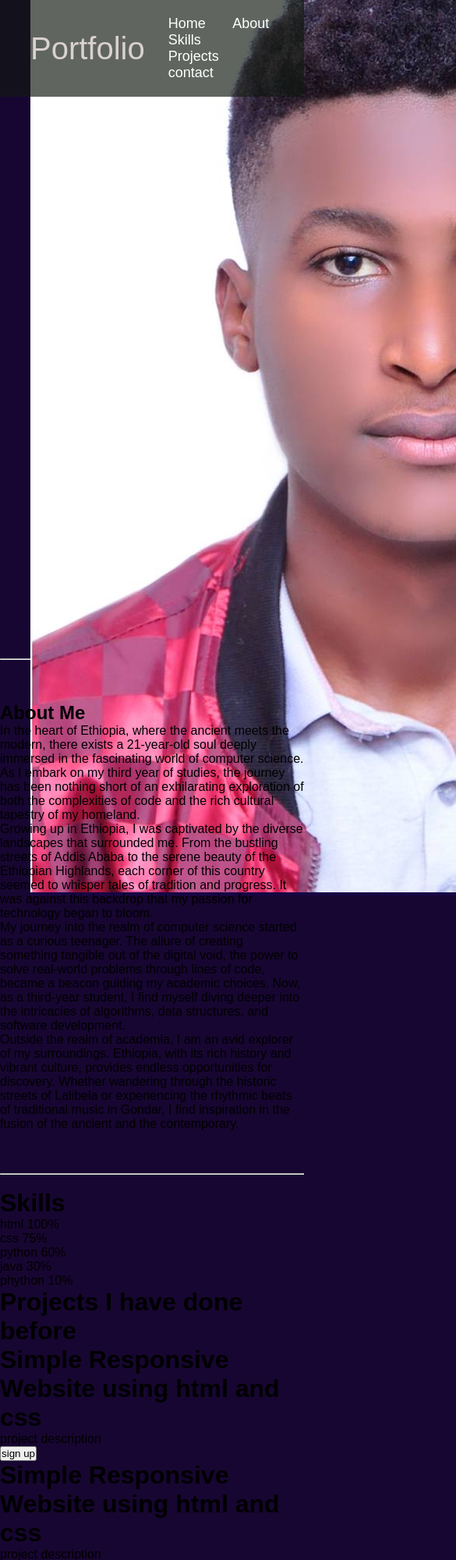
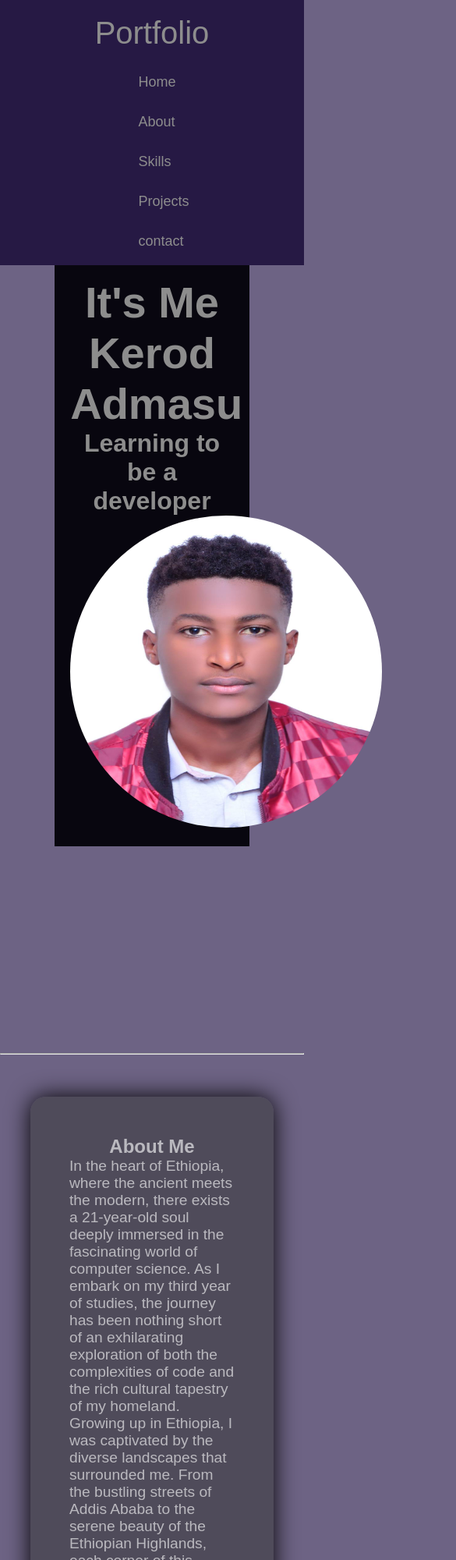
Before and after one commit to kerod-admasu/portftfolio, a plain HTML site: page index.html in a window 390 px wide. Shown: the top 2000 px of the page at 78% size, 585 px wide, since content can reach past the window. Drawn offline with Linux system fonts and the light colour scheme.

Commit message:
Update style.css

```diff
--- a/style.css
+++ b/style.css
@@ -1,11 +1,13 @@
-*{
+ *{
     margin: 0;
     padding: 0;
     box-sizing: border-box;
     font-family: 'poppins', sans-serif;
+    scroll-behavior: smooth;
 }
 body{
-    background: rgb(23, 6, 49);
+    background: rgba(19, 3, 56, 0.617);
+    scroll-behavior: smooth;
 }
 .header{
     position: fixed;
@@ -13,7 +15,7 @@ body{
     left: 0;
     width: 100%;
     padding: 20px 10%;
-    background: rgba(18, 26, 18, 0.671);
+    background: rgb(38, 25, 68);
     display: flex;
     justify-content: space-between;
     align-items: center;
@@ -21,35 +23,44 @@ body{
 }
 .logo{
     font-size: 40px;
-    color: rgb(218, 209, 209);
+    color: rgb(141, 141, 141);
     text-decoration: none;
     font-size: 600;
     pointer-events: painted;
 
 }
+.navbar{
+    display: flex;
+    justify-content: space-between;
+}
 .navbar a{
     font-size: 18px;
-    color: #fff;
+    color: rgb(141, 141, 141);
     text-decoration: none;
     font-weight: 500;
     margin-left: 30px;
+    cursor: pointer;
 
 }
 .home{
 width: 100%;
 height: 100vh;
+
 display: flex;
 align-items: center;
-color: #d6d0d0;
-padding: 0 10%;
+justify-content: center;
+color: rgb(141, 141, 141);
+padding: 70px 10% 0;
 }
 .home-content{
-    background-color:  rgb(23, 6, 70);
+    background-color:rgb(8, 6, 15);
+    width: 80%;
+    padding: 20px;
 }
 .home-content h1{
     font-size: 56px;
     font-weight: 600;
-    text-decoration: wavy;
+    text-decoration:none;
 }
  .home-content h3{
     font-size: 32px;
@@ -58,8 +69,153 @@ padding: 0 10%;
 .home-content p {
     font-size: 16px;
 }
-.home-img{
-    width: 410px;
-    height: 410px;
-    background: red;
+.k-img{
+        width: 400px;
+        height: 400px;
+        border-radius: 50%;
+        /* margin:45px 45px 45px 200px; */
+    }
+     .p{
+        background:rgb(141, 141, 141) ;
+    }
+    .contact{
+        border-radius: 15px;
+        padding:15px;
+        background-color: rgba(126, 97, 25, 0.173);
+        color: rgba(255, 255, 255, 0.577);
+        margin: 0 30% 0 30%;
+        box-shadow: 0 0 30px rgba(61, 39, 39, 0.661);
+        font-weight: 600;
+    }
+    .about{
+        padding: 20px;
+        border-radius: 20px;
+        background-color: rgba(66, 64, 70, 0.675);
+        color: rgba(255, 255, 255, 0.61);
+        box-shadow: 0 0 30px black;
+        width: 80%;
+        margin:0 auto;
+
+    }
+    #about{
+        padding: 30px;
+    }
+
+    #message1{
+        background-color: rgba(19, 3, 56, 0.44);
+        border-radius: 5px;
+    }
+    p{
+        font-size: larger;
+        font-weight: 500;
+    }
+
+    /* centering it is me */
+    .me{
+        text-align: center;
+    }
+
+    /* media queries */
+
+    @media screen and (max-width:900px){
+        .header{
+            flex-direction: column;
+            gap:30px;
+        }
+        .navbar{
+            display: flex;
+            flex-direction: column;
+            gap: 30px;
+        }
+        .home{
+            flex-direction: column;
+            height: 160vh;
+
+
+        }
+
+    }
+
+
+    /* section skill */
+
+
+
+    .skill{
+        width: 80%;
+        margin: 0 auto;
+       display: flex;
+       flex-direction: column;
+       gap: 20px;
+       margin-bottom: 72px;
+    }
+    .skills{
+        display: flex;
+        justify-content: space-between;
+        height: 60px;
+        padding: 10px;
+        align-items: center;
+
+    }
+    .sk{
+        font-size: 32px;
+        text-transform: uppercase;
+
+    }
+
+    .skill1{
+        background-color: red;
+        width: 100%;
+    }
+    .skill2{
+        background-color: blue;
+        width: 75%;
+    }
+    .skill3{
+        background-color: pink;
+        width: 60%;
+    }
+    .skill4{
+        background-color:orangered;
+        width: 40%;
+    }
+    .skill5{
+        background-color:green;
+        width: 10%;
+    }
+
+
+.section-projects{
+    margin-bottom: 64px;
 }
+
+    .projects{
+        width: 80%;
+        margin: 0 auto;
+        display: flex;
+        gap: 50px;
+        justify-content: space-between;
+
+    }
+    .project-header{
+        margin-bottom: 40px;
+        font-size: 32px;
+        text-align: center;
+    }
+
+    .project{
+        border: 1px solid black;
+        width: 400px;
+        display: flex;
+        flex-direction: column;
+        gap: 20px;
+        padding: 20px;
+        align-items: center;
+    }
+    .btn{
+        cursor: pointer;
+        display: inline-block;
+        border: none;
+        padding: 16px 32px;
+        background-color: green;
+    }
```
